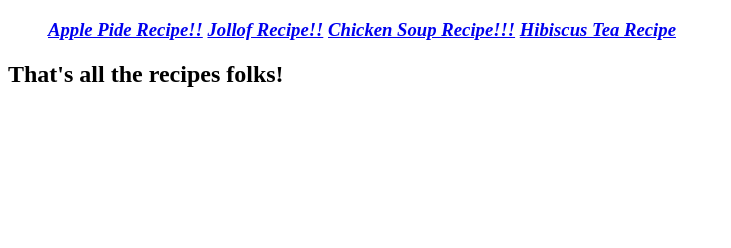
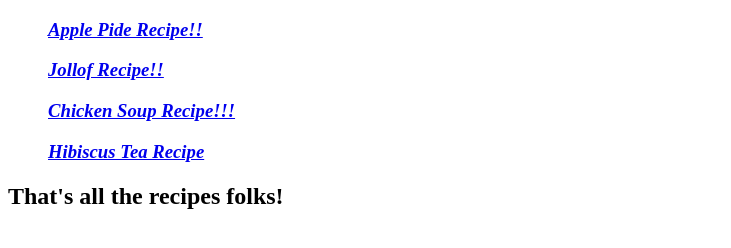
Before and after one commit to beararmstat/odin-recipes, a plain HTML site: page pages/recipes.html in a window 1280 px wide. Shown: the whole page, without its empty margins (0-731 px from the left). Drawn offline with Linux system fonts and the light colour scheme.

Commit message:
Made each recipe into their own paragraph for better composition

```diff
--- a/pages/recipes.html
+++ b/pages/recipes.html
@@ -8,13 +8,13 @@
 
 
 <body>
-<p> <em> <h3>
+ <em> <h3>
 <ol>
-<il> <a href="https://passionspoon.com/cheesy-apple-pide/"> Apple Pide Recipe!!</a> </il>
-<il> <a href="https://www.foodsturvs.ca/post/how-to-make-thieboudienne-senegalese-jollof-rice"> Jollof Recipe!!</a> </il>
-<il> <a href="https://www.inspiredtaste.net/37475/homemade-chicken-noodle-soup-recipe/" > Chicken Soup Recipe!!!</a> </il>
-<il> <a href="https://www.food.com/recipe/jus-de-bissap-hibiscus-tea-457270" >Hibiscus Tea Recipe</a>  </il>
-</ol>
+    <p><il> <a href="https://passionspoon.com/cheesy-apple-pide/"> Apple Pide Recipe!!</a> </il> </p>
+        <p><il> <a href="https://www.foodsturvs.ca/post/how-to-make-thieboudienne-senegalese-jollof-rice"> Jollof Recipe!!</a> </il></p>
+            <p><il> <a href="https://www.inspiredtaste.net/37475/homemade-chicken-noodle-soup-recipe/" > Chicken Soup Recipe!!!</a> </il></p>
+                <p><il> <a href="https://www.food.com/recipe/jus-de-bissap-hibiscus-tea-457270" >Hibiscus Tea Recipe</a>  </il></p>
+                    <p></ol>
 </h3> </em> </p>
 
 <p> <h2> That's all the recipes folks!</h2></p>
```
Also changed, not shown: indexr.html (+3 -1 lines).
